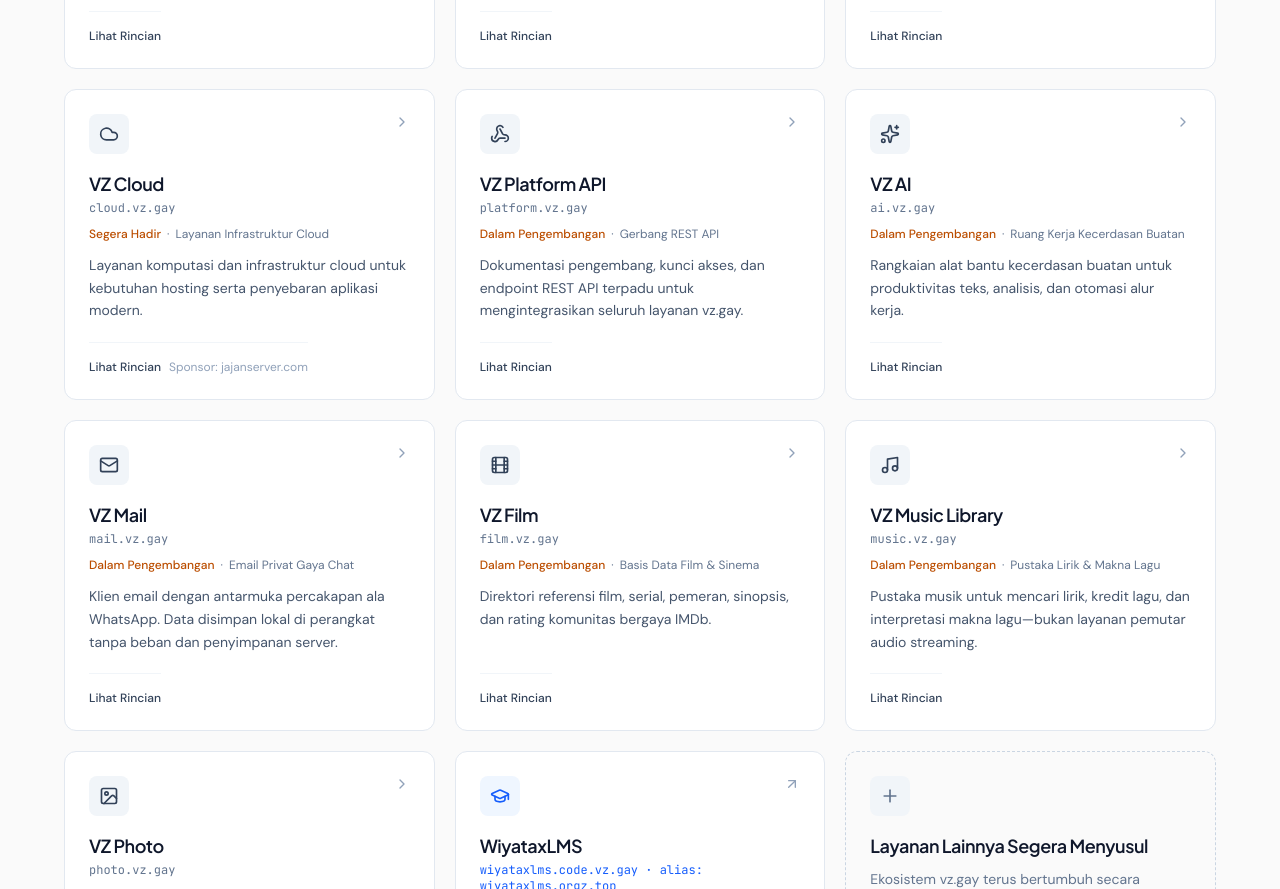
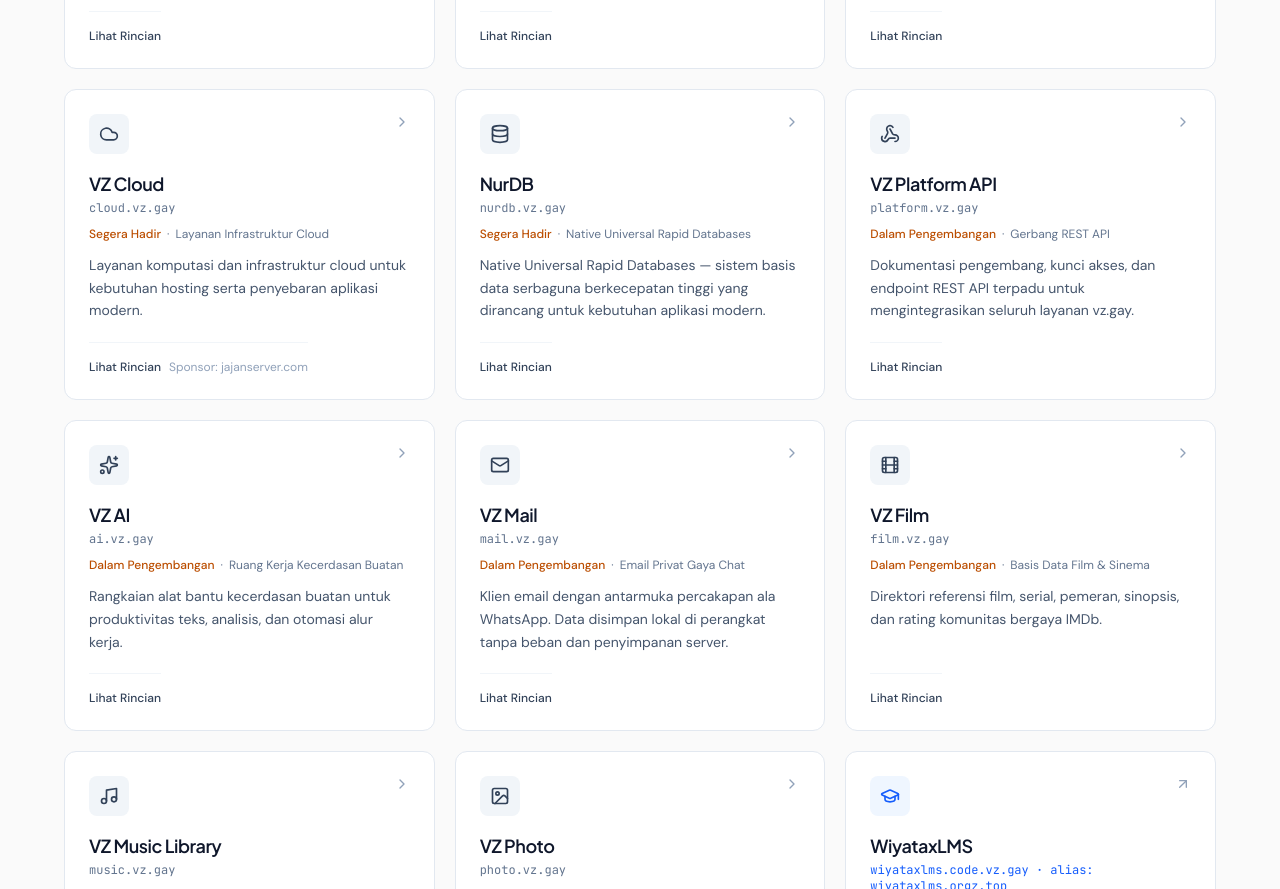
Before and after one commit to nabhan-rp/vz.gay, a React (Vite) app: page / in a window 1280 px wide. Shown: the part 1840-2729 px from the top of the page. Built offline with nearby package versions, Linux system fonts and the light colour scheme.

Commit message:
feat(services): add NurDB to ecosystem
Include NurDB as a new developer cloud service and register the database icon for component rendering.

```diff
--- a/src/components/ServiceIcon.tsx
+++ b/src/components/ServiceIcon.tsx
@@ -2,6 +2,7 @@ import {
   Cloud,
   Code2,
   CreditCard,
+  Database,
   FileUp,
   Film,
   Gamepad2,
@@ -60,5 +61,7 @@ export function ServiceIcon({ name, className = 'w-5 h-5' }: ServiceIconProps) {
       return <CreditCard className={className} />;
     case 'graduation-cap':
       return <GraduationCap className={className} />;
+    case 'database':
+      return <Database className={className} />;
   }
 }
--- a/src/data/services.ts
+++ b/src/data/services.ts
@@ -47,7 +47,8 @@ export interface VzService {
     | 'music'
     | 'image'
     | 'credit-card'
-    | 'graduation-cap';
+    | 'graduation-cap'
+    | 'database';
   name: {
     id: string;
     en: string;
@@ -385,6 +386,29 @@ export const VZ_SERVICES: VzService[] = [
     },
   },
   {
+    id: 'nurdb',
+    primaryDomain: 'nurdb.vz.gay',
+    category: 'developer_cloud',
+    status: 'coming_soon',
+    iconName: 'database',
+    name: {
+      id: 'NurDB',
+      en: 'NurDB',
+    },
+    shortType: {
+      id: 'Native Universal Rapid Databases',
+      en: 'Native Universal Rapid Databases',
+    },
+    description: {
+      id: 'Native Universal Rapid Databases — sistem basis data serbaguna berkecepatan tinggi yang dirancang untuk kebutuhan aplikasi modern.',
+      en: 'Native Universal Rapid Databases — a high-speed, universal database service built for modern application workloads.',
+    },
+    architectureNotes: {
+      id: 'Segera hadir di ekosistem vz.gay sebagai layanan basis data terkelola yang ringkas dan responsif.',
+      en: 'Coming soon to the vz.gay ecosystem as a responsive, universal managed database platform.',
+    },
+  },
+  {
     id: 'platform',
     primaryDomain: 'platform.vz.gay',
     category: 'developer_cloud',
```
